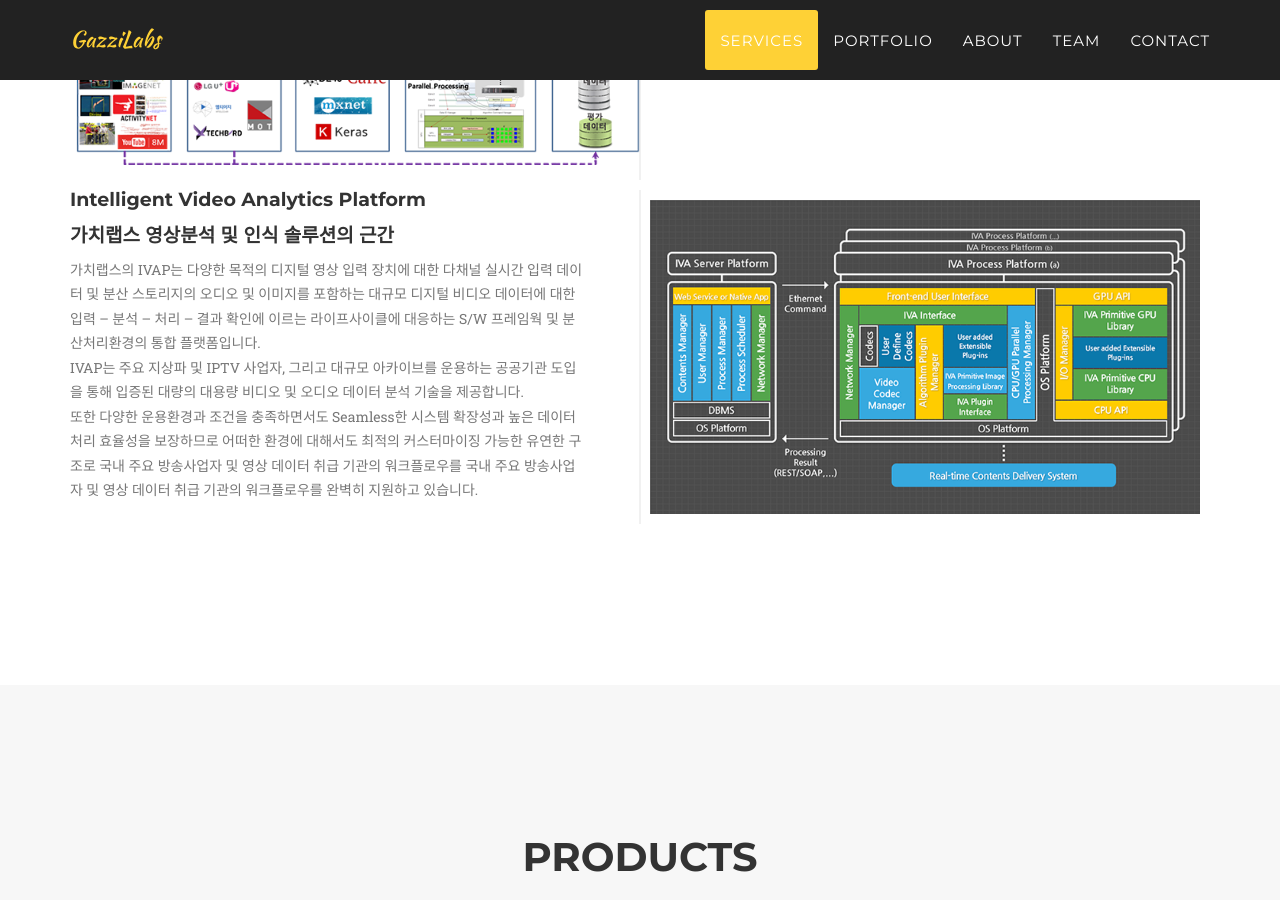
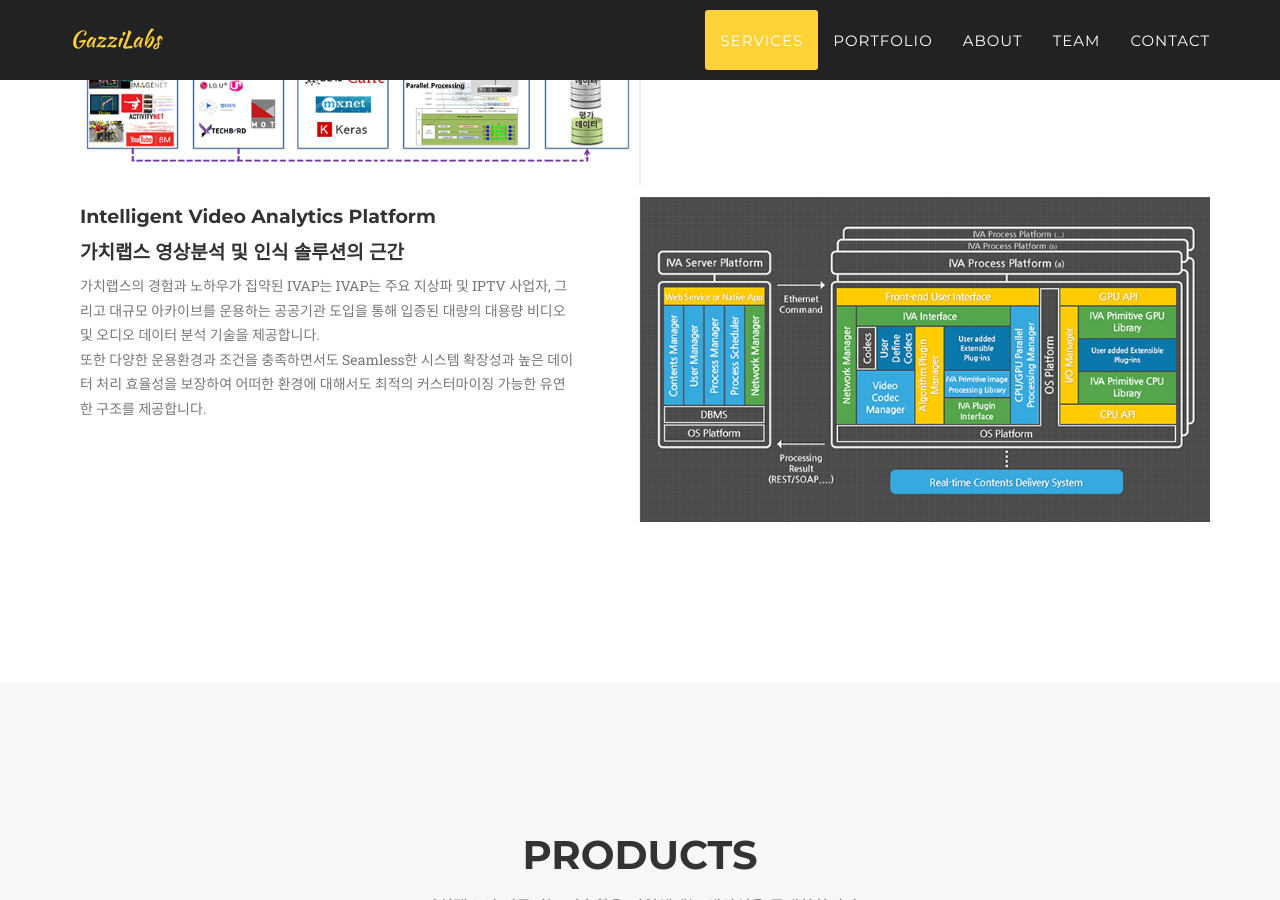
Before and after one commit to gazzilabs/gazzilabs.github.io, a Jekyll site: the page built from index.html, in a window 1280 px wide and 900 px high, scrolled down 1732 px. Built offline with Jekyll 4.4.1, drawn with Linux system fonts in a browser that asks for light colours; some web fonts are replaced.

Commit message:
service layout

```diff
--- a/_includes/services.html
+++ b/_includes/services.html
@@ -42,10 +42,10 @@
                 <div class="col-lg-12">
                     <ul class="timeline">
                         <li>
-                            <div style="float: left; width: 50%;">
+                            <div style="float: left; width: 50%; padding:10px;">
                                 <img class="img-responsive img-centered" src="img/portfolio/ai_lifecycle_platform_720x480.png" alt="">
                             </div>
-                            <div style="float: right; width: 45%; padding:10px;">
+                            <div style="float: right; width: 45%;">
                                 <div class="timeline-heading">
                                     <h4 class="service-heading">AI Life-cycle Oriented</h4>
                                     <h4 class="subheading">자동화된 대용량 데이터 분석 솔루션과 레이블링 툴</h4>
@@ -64,18 +64,17 @@
                 <div class="col-lg-12">
                     <ul class="timeline">
                         <li>
-                            <div style="float: right; width: 50%; padding:10px">
+                            <div style="float: right; width: 50%;">
                                 <img class="img-responsive img-centered" src="img/portfolio/ivap_720.png" alt="">
                             </div>
-                            <div style="float: left; width: 45%;">
+                            <div style="float: left; width: 45%; padding:10px;">
                                 <div class="timeline-heading">
                                     <h4 class="service-heading">Intelligent Video Analytics Platform</h4>
                                     <h4 class="subheading">가치랩스 영상분석 및 인식 솔루션의 근간</h4>
                                 </div>
                                 <div class="timeline-body">
-                                    <p class="text-muted">가치랩스의 IVAP는 다양한 목적의 디지털 영상 입력 장치에 대한 다채널 실시간 입력 데이터 및 분산 스토리지의 오디오 및 이미지를 포함하는 대규모 디지털 비디오 데이터에 대한 입력 – 분석 – 처리 – 결과 확인에 이르는 라이프사이클에 대응하는 S/W 프레임웍 및 분산처리환경의 통합 플랫폼입니다.</p>
-                                    <p class="text-muted">IVAP는 주요 지상파 및 IPTV 사업자, 그리고 대규모 아카이브를 운용하는 공공기관 도입을 통해 입증된 대량의 대용량 비디오 및 오디오 데이터 분석 기술을 제공합니다.</p>
-                                    <p class="text-muted">또한 다양한 운용환경과 조건을 충족하면서도 Seamless한 시스템 확장성과 높은 데이터 처리 효율성을 보장하므로 어떠한 환경에 대해서도 최적의 커스터마이징 가능한 유연한 구조로 국내 주요 방송사업자 및 영상 데이터 취급 기관의 워크플로우를 국내 주요 방송사업자 및 영상 데이터 취급 기관의 워크플로우를 완벽히 지원하고 있습니다.</p>
+                                    <p class="text-muted">가치랩스의 경험과 노하우가 집약된 IVAP는 IVAP는 주요 지상파 및 IPTV 사업자, 그리고 대규모 아카이브를 운용하는 공공기관 도입을 통해 입증된 대량의 대용량 비디오 및 오디오 데이터 분석 기술을 제공합니다.</p>
+                                    <p class="text-muted">또한 다양한 운용환경과 조건을 충족하면서도 Seamless한 시스템 확장성과 높은 데이터 처리 효율성을 보장하여 어떠한 환경에 대해서도 최적의 커스터마이징 가능한 유연한 구조를 제공합니다.</p>
                                 </div>
                             </div>
                         </li>
```
